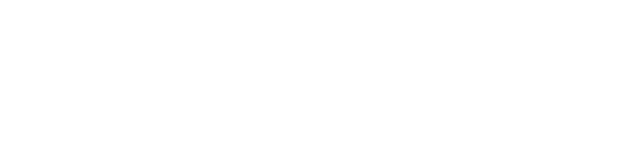
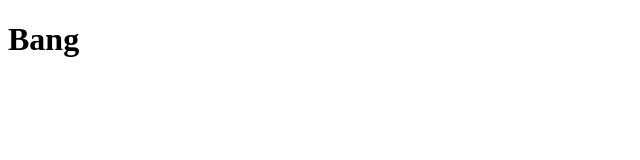
Before and after one commit to theerawatzuz/29-Bang-colmar, a plain HTML site: page index.html in a window 1280 px wide. Shown: the whole page, without its empty margins (0-640 px from the left). Drawn offline with Linux system fonts and the light colour scheme.

Commit message:
Createh1

```diff
--- a/index.html
+++ b/index.html
@@ -7,6 +7,6 @@
     <link rel="stylesheet" href="styles.css">
 </head>
 <body>
-
+    <h1>Bang</h1>
 </body>
 </html>
```
